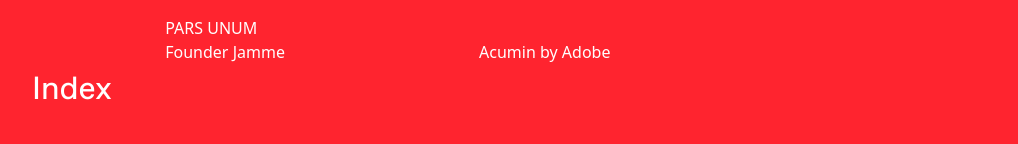
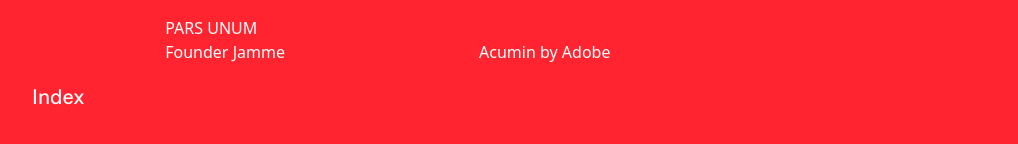
Before and after one commit to aupadhyay/currentservices, a Next.js app: page /colophon in a window 1280 px wide. Shown: the part 616-760 px from the top of the page, without its empty margins (48-1066 px from the left). Built offline with nearby package versions, Linux system fonts and the light colour scheme.

Commit message:
fix: index size

```diff
--- a/pages/colophon.tsx
+++ b/pages/colophon.tsx
@@ -102,7 +102,7 @@ export default function About() {
         <div>
           <h1
             className={clsx(
-              "font-favorit font-regular text-[32px] text-white transition-colors ease-in-out duration-500 "
+              "font-favorit font-regular text-[21px] text-white transition-colors ease-in-out duration-500 "
             )}
           >
             <Link
```
